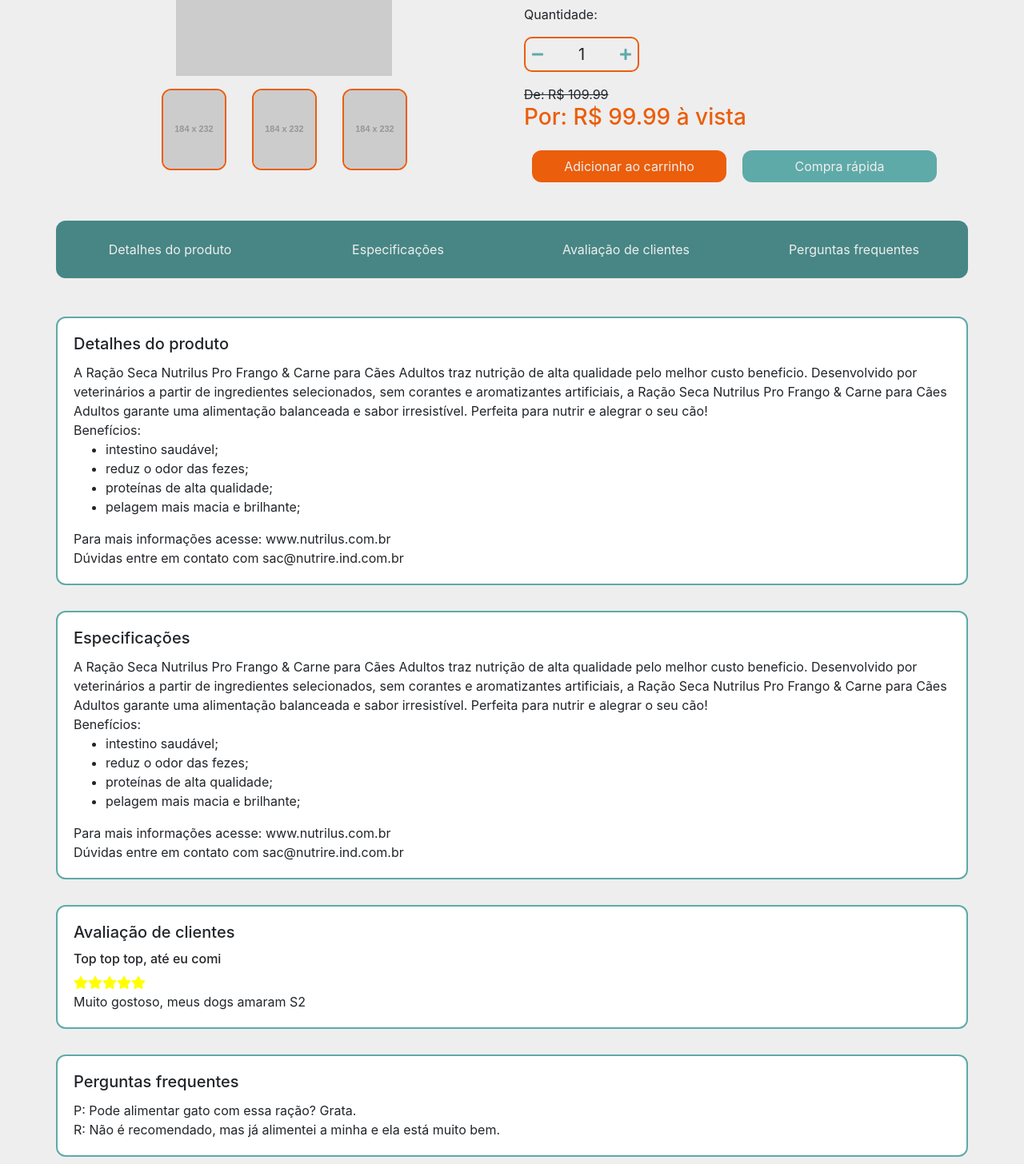
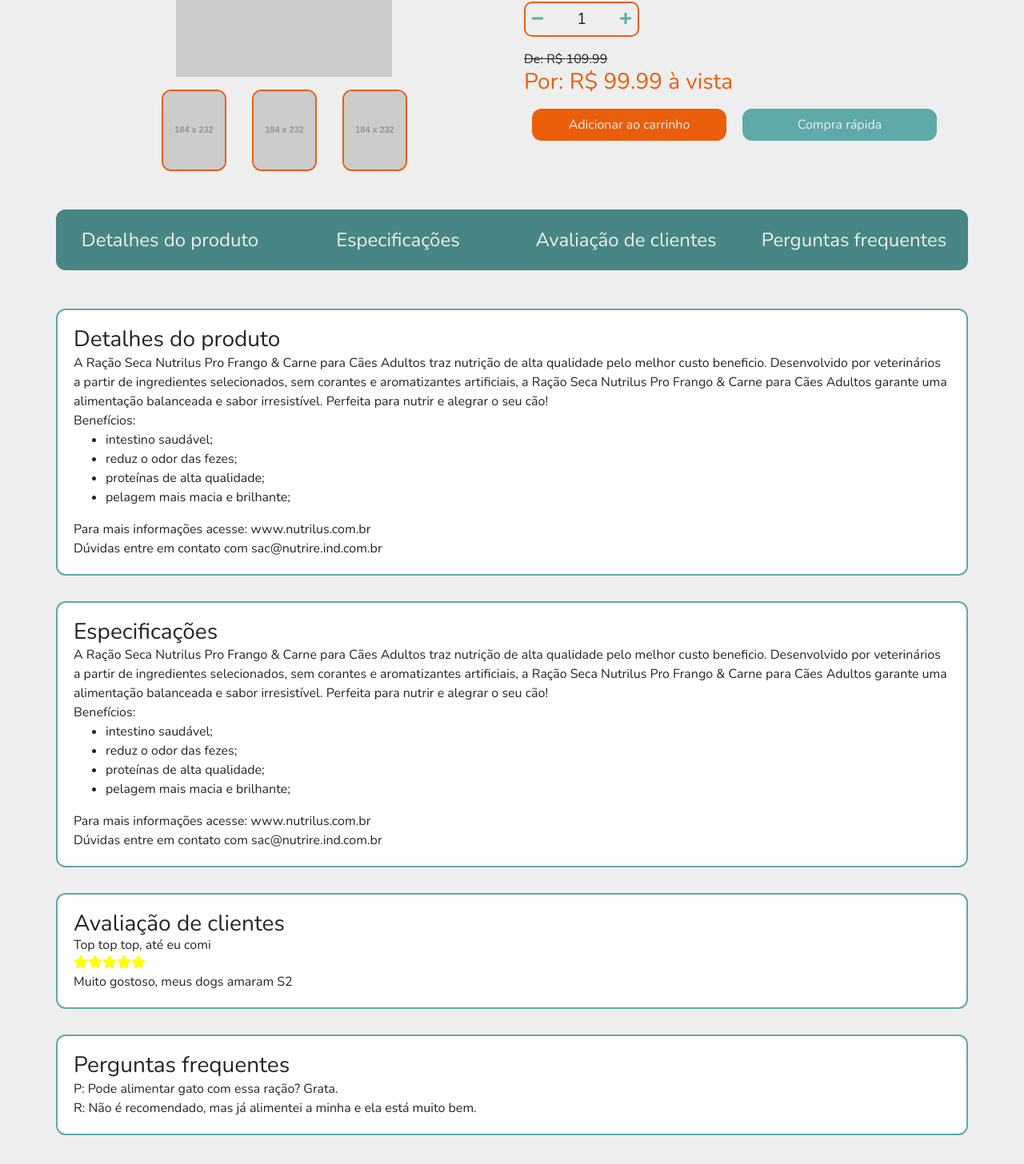
Before and after one commit to Gustavo-de-Oliveira/Cao-Cuidado-Petshop, a Next.js app in the folder frontend/: page /itens/racao-balance-grande-15kg in a window 1280 px wide. Shown: the part 478-1934 px from the top of the page at 80% size. Built offline with nearby package versions, Linux system fonts and the light colour scheme.

Commit message:
:lipstick: Add nunito font and change font sizes

```diff
--- a/frontend/src/components/HorizontalProductsList/index.js
+++ b/frontend/src/components/HorizontalProductsList/index.js
@@ -15,8 +15,8 @@
                 <img alt="img" src={product.image} />
                 <Card.Body>
                   <p className={styles.cardProductTitle}>{product.title}</p>
-                  <h6>De: R${product.oldPrice}</h6>
-                  <h6>Por: R${product.newPrice}</h6>
+                  <h4>De: R${product.oldPrice}</h4>
+                  <h4>Por: R${product.newPrice}</h4>
                 </Card.Body>
               </Card>
             </Link>
--- a/frontend/src/components/screens/ProductScreen/index.js
+++ b/frontend/src/components/screens/ProductScreen/index.js
@@ -58,7 +58,7 @@
             <Col>
               <div>
                 <h1>{title}</h1>
-                <h6>{description}</h6>
+                <h4>{description}</h4>
               </div>
               <p>Escolha o tamanho:</p>
               <div>
@@ -85,9 +85,9 @@
                 <p style={{ textDecoration: 'line-through' }}>
                   De: R$ {oldPrice}
                 </p>
-                <h3 style={{ color: 'var(--primary)' }}>
+                <h2 style={{ color: 'var(--primary)' }}>
                   Por: R$ {newPrice} à vista
-                </h3>
+                </h2>
               </div>
               <div>
                 <button
@@ -125,22 +125,22 @@
           <Row className={styles.productsCategories}>
             <Col>
               <Link color="var(--main_white)" href="#detalhes">
-                Detalhes do produto
+                <h3>Detalhes do produto</h3>
               </Link>
             </Col>
             <Col>
               <Link color="var(--main_white)" href="#especificaoes">
-                Especificações
+                <h3>Especificações</h3>
               </Link>
             </Col>
             <Col>
               <Link color="var(--main_white)" href="#avaliacao">
-                Avaliação de clientes
+                <h3>Avaliação de clientes</h3>
               </Link>
             </Col>
             <Col>
               <Link color="var(--main_white)" href="#perguntas">
-                Perguntas frequentes
+                <h3>Perguntas frequentes</h3>
               </Link>
             </Col>
           </Row>
@@ -150,8 +150,8 @@
           <Row>
             <Card className={styles.detailCard}>
               <Card.Body>
-                <Card.Title id="detalhes">Detalhes do produto</Card.Title>
-                <Card.Text>
+                <h2 id="detalhes">Detalhes do produto</h2>
+                <p>
                   A Ração Seca Nutrilus Pro Frango & Carne para Cães Adultos
                   traz nutrição de alta qualidade pelo melhor custo beneficio.
                   Desenvolvido por veterinários a partir de ingredientes
@@ -159,27 +159,23 @@
                   Ração Seca Nutrilus Pro Frango & Carne para Cães Adultos
                   garante uma alimentação balanceada e sabor irresistível.
                   Perfeita para nutrir e alegrar o seu cão!
-                </Card.Text>
-                <Card.Text>Benefícios:</Card.Text>
+                </p>
+                <p>Benefícios:</p>
                 <ul>
                   <li>intestino saudável;</li>
                   <li>reduz o odor das fezes;</li>
                   <li>proteínas de alta qualidade;</li>
                   <li>pelagem mais macia e brilhante;</li>
                 </ul>
-                <Card.Text>
-                  Para mais informações acesse: www.nutrilus.com.br
-                </Card.Text>
-                <Card.Text>
-                  Dúvidas entre em contato com sac@nutrire.ind.com.br
-                </Card.Text>
+                <p>Para mais informações acesse: www.nutrilus.com.br</p>
+                <p>Dúvidas entre em contato com sac@nutrire.ind.com.br</p>
               </Card.Body>
             </Card>
 
             <Card className={styles.detailCard}>
               <Card.Body>
-                <Card.Title id="especificaoes">Especificações</Card.Title>
-                <Card.Text>
+                <h2 id="especificaoes">Especificações</h2>
+                <p>
                   A Ração Seca Nutrilus Pro Frango & Carne para Cães Adultos
                   traz nutrição de alta qualidade pelo melhor custo beneficio.
                   Desenvolvido por veterinários a partir de ingredientes
@@ -187,26 +183,22 @@
                   Ração Seca Nutrilus Pro Frango & Carne para Cães Adultos
                   garante uma alimentação balanceada e sabor irresistível.
                   Perfeita para nutrir e alegrar o seu cão!
-                </Card.Text>
-                <Card.Text>Benefícios:</Card.Text>
+                </p>
+                <p>Benefícios:</p>
                 <ul>
                   <li>intestino saudável;</li>
                   <li>reduz o odor das fezes;</li>
                   <li>proteínas de alta qualidade;</li>
                   <li>pelagem mais macia e brilhante;</li>
                 </ul>
-                <Card.Text>
-                  Para mais informações acesse: www.nutrilus.com.br
-                </Card.Text>
-                <Card.Text>
-                  Dúvidas entre em contato com sac@nutrire.ind.com.br
-                </Card.Text>
+                <p>Para mais informações acesse: www.nutrilus.com.br</p>
+                <p>Dúvidas entre em contato com sac@nutrire.ind.com.br</p>
               </Card.Body>
             </Card>
 
             <Card className={styles.detailCard}>
               <Card.Body>
-                <Card.Title id="avaliacao">Avaliação de clientes</Card.Title>
+                <h2 id="avaliacao">Avaliação de clientes</h2>
                 <h6>Top top top, até eu comi</h6>
                 <div>
                   <FontAwesomeIcon height="15px" icon={faStar} color="yellow" />
@@ -221,14 +213,12 @@
 
             <Card className={styles.detailCard}>
               <Card.Body>
-                <Card.Title id="perguntas">Perguntas frequentes</Card.Title>
-                <Card.Text>
-                  P: Pode alimentar gato com essa ração? Grata.
-                </Card.Text>
-                <Card.Text>
+                <h2 id="perguntas">Perguntas frequentes</h2>
+                <p>P: Pode alimentar gato com essa ração? Grata.</p>
+                <p>
                   R: Não é recomendado, mas já alimentei a minha e ela está
                   muito bem.
-                </Card.Text>
+                </p>
               </Card.Body>
             </Card>
           </Row>
--- a/frontend/src/theme/GlobalStyle.css
+++ b/frontend/src/theme/GlobalStyle.css
@@ -1,5 +1,6 @@
 /* ensure all pages have Bootstrap CSS */
 @import '~bootstrap/dist/css/bootstrap.min.css';
+@import url('https://fonts.googleapis.com/css2?family=Nunito:wght@300;400;700&display=swap');
 @import '~@csstools/normalize.css';
 
 * {
@@ -17,20 +18,51 @@
   margin: 0;
   padding: 0;
   background-color: var(--main_white);
+  font-family: 'Nunito', sans-serif;
 }
 
-p {
+h1,
+h2,
+h3,
+h4,
+h5,
+h6,
+p,
+span,
+a {
   margin: 0;
   padding: 0;
 }
 
+h1 {
+  font-size: 32px;
+  font-weight: bold;
+}
+
+h2 {
+  font-size: 28px;
+}
+
+h3 {
+  font-size: 24px;
+}
+
+h4 {
+  font-size: 20px;
+}
+
+p,
+a {
+  font-size: 16px;
+}
+
+/* Retira os indicadores up-down de inputs se for type="number" */
 input::-webkit-outer-spin-button,
 input::-webkit-inner-spin-button {
-  /* display: none; <- Crashes Chrome on hover */
   -webkit-appearance: none;
-  margin: 0; /* <-- Apparently some margin are still there even though it's hidden */
+  margin: 0;
 }
 
 input[type='number'] {
-  -moz-appearance: textfield; /* Firefox */
+  -moz-appearance: textfield;
 }
--- a/frontend/src/theme/pages/cart.module.css
+++ b/frontend/src/theme/pages/cart.module.css
@@ -1,9 +1,8 @@
 .spacingContainer {
-  padding: 1rem 0;
+  padding: 1.5rem 0;
 }
 
 .cartMainProcessItem {
-  height: inherit;
   display: flex;
   flex-direction: column;
   justify-content: flex-start;
@@ -43,13 +42,13 @@
 }
 
 .finishCartContainer {
-  padding: 1rem;
+  padding: 1.5rem;
   border-radius: 12px;
   background-color: var(--secondary_light);
 }
 
 .priceContainer {
-  padding: 1rem 0;
+  padding: 1.5rem 0;
   display: flex;
   justify-content: space-between;
   align-items: center;
@@ -57,7 +56,7 @@
 }
 
 .finalPriceContainer {
-  padding: 1rem 0;
+  padding: 1.5rem 0;
   display: flex;
   justify-content: space-between;
   align-items: center;
@@ -70,7 +69,7 @@
 }
 
 .finishCartBtn button {
-  margin: 1rem 0;
+  margin: 1.5rem 0;
   padding: 0.7rem;
   background-color: var(--primary);
   color: var(--main_white);
```
Also changed, not shown: frontend/pages/cart.js (+20 -21 lines), frontend/pages/index.js (+9 -9 lines), frontend/pages/itens/index.js (+9 -8 lines).
